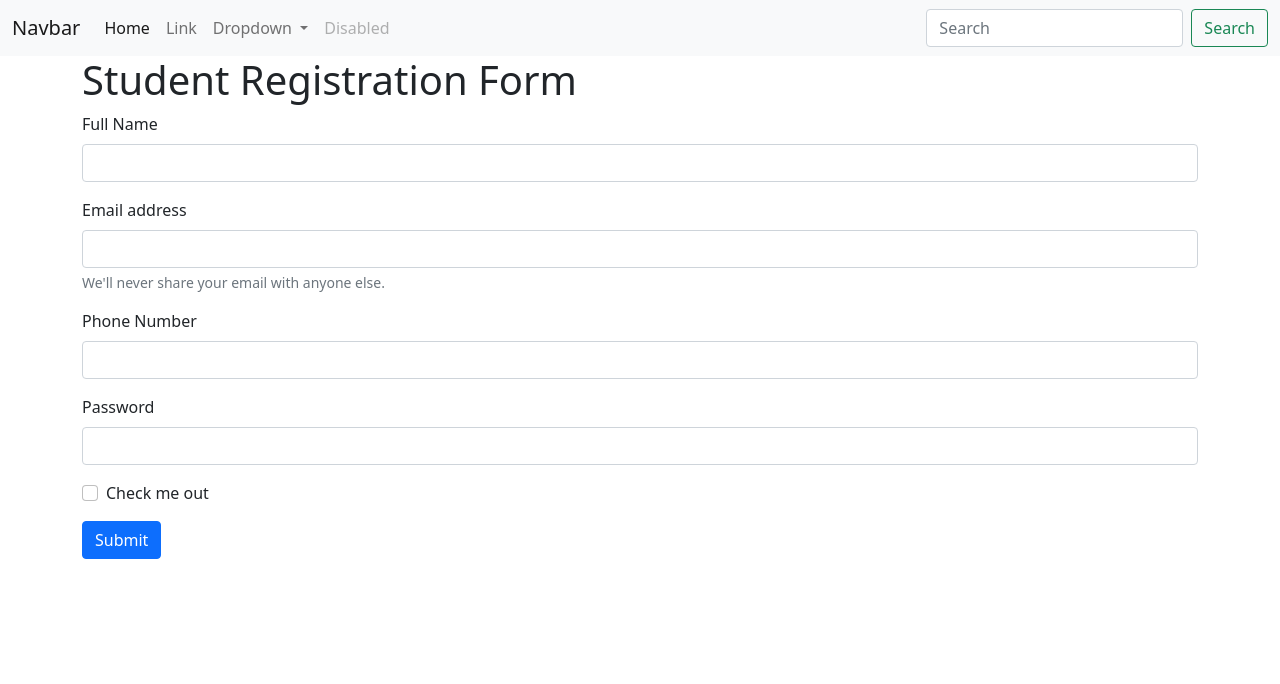
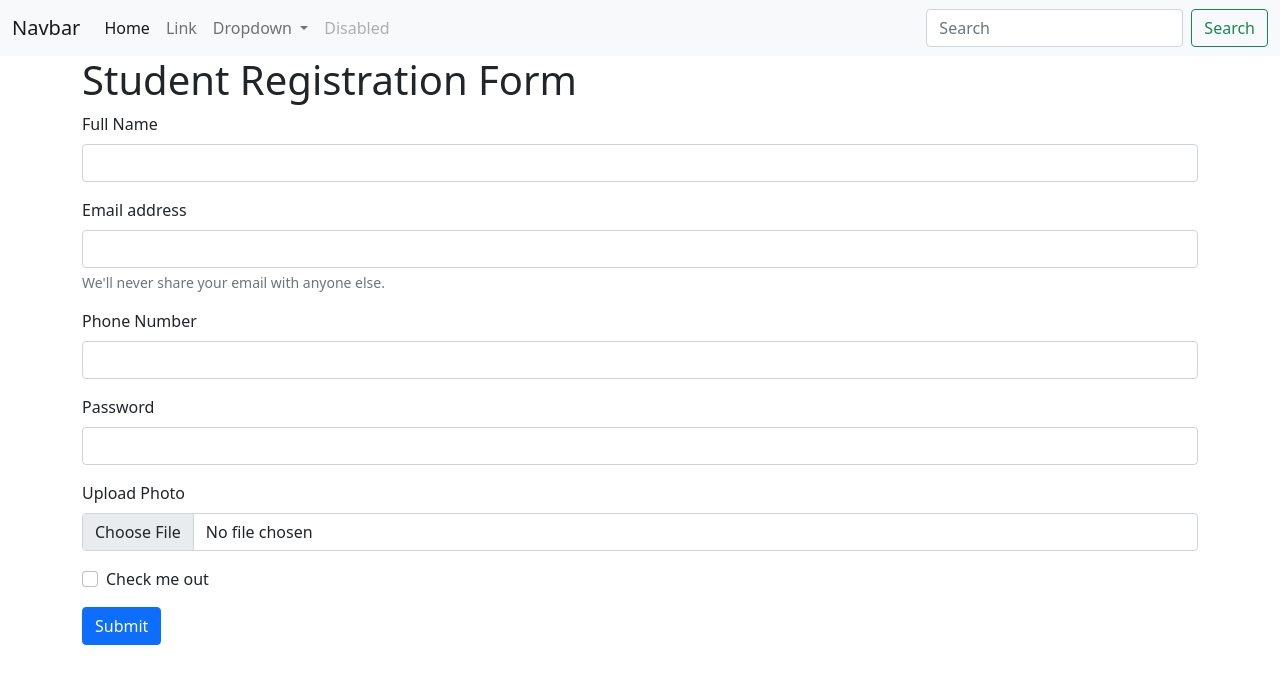
Before and after one commit to RadoanulArifen/My-Practice-Django, a Django app: page /home/ in a window 1280 px wide. Shown: the top 684 px of the page. Run offline with Django 5.2, Linux system fonts and the light colour scheme; some libraries are stand-ins or nearby versions.

Commit message:
Form added inside submodule

```diff
--- a/student/models.py
+++ b/student/models.py
@@ -7,6 +7,7 @@ class Student(models.Model):
     phone = models.CharField(max_length=50)
     password = models.CharField(max_length=150)
     checkbox = models.BooleanField()
+    photo = models.ImageField(upload_to='photos/',default=None,null=True)
 
     def __str__(self):
         return f"{self.name}"
--- a/student/templates/student/index.html
+++ b/student/templates/student/index.html
@@ -58,7 +58,7 @@
 
     <!--Form start-->
 
-    <form class="container" method="post">
+    <form class="container" method="post" enctype="multipart/form-data">
         {% csrf_token %}
         <h1>Student Registration Form</h1>
         <div class="mb-3">
@@ -70,11 +70,12 @@
 
         <div class="mb-3">
             <label for="exampleInputEmail1" class="form-label">Email address</label>
-            <input type="email" class="form-control" id="exampleInputEmail1" aria-describedby="emailHelp" name="email" required>
+            <input type="email" class="form-control" id="exampleInputEmail1" aria-describedby="emailHelp" name="email"
+                required>
             <div id="emailHelp" class="form-text">We'll never share your email with anyone else.</div>
         </div>
 
-         <div class="mb-3">
+        <div class="mb-3">
             <label for="inputPhone" class="form-label">Phone Number</label>
             <input type="tel" class="form-control" id="inputPhone" name="phone" required>
 
@@ -85,6 +86,13 @@
             <label for="exampleInputPassword1" class="form-label">Password</label>
             <input type="password" class="form-control" id="exampleInputPassword1" name="password" required>
         </div>
+
+        <div class="mb-3">
+            <label for="formFile" class="form-label">Upload Photo</label>
+            <input class="form-control" type="file" id="formFile" name="photo" required>
+        </div>
+
+
         <div class="mb-3 form-check">
             <input type="checkbox" class="form-check-input" id="exampleCheck1" name="checkbox">
             <label class="form-check-label" for="exampleCheck1">Check me out</label>
--- a/student/views.py
+++ b/student/views.py
@@ -16,13 +16,14 @@ def home(request):
         phone  = request.POST.get('phone')
         password  = request.POST.get('password')
         checkbox  = request.POST.get('checkbox')
+        photo = request.FILES.get('photo')
 
         if checkbox == 'on':
             checkbox = True
         else:
             checkbox = False
 
-        student = models.Student(name=name , email=email , phone=phone , password=password,checkbox=checkbox) #student class er object create korlam
+        student = models.Student(name=name , email=email , phone=phone , password=password,checkbox=checkbox , photo=photo) #student class er object create korlam
         student.save() #satudent table a record create korlam
         return HttpResponse("Student object created successfully")
 
--- a/university_management/settings.py
+++ b/university_management/settings.py
@@ -121,3 +121,5 @@ STATIC_URL = 'static/'
 # https://docs.djangoproject.com/en/5.2/ref/settings/#default-auto-field
 
 DEFAULT_AUTO_FIELD = 'django.db.models.BigAutoField'
+
+MEDIA_URL = '/media/'
--- a/university_management/urls.py
+++ b/university_management/urls.py
@@ -16,8 +16,11 @@ Including another URLconf
 """
 from django.contrib import admin
 from django.urls import path, include
-
+from django.conf.urls.static import static
+from django.conf import settings
 urlpatterns = [
     path('admin/', admin.site.urls),
     path('', include('student.urls')),
 ]
+
+urlpatterns += static(settings.MEDIA_URL, document_root=settings.MEDIA_ROOT)
```
Also changed, not shown: db.sqlite3, photos/Arifen_3-min_2.jpg (added), student/migrations/0001_initial.py, student/migrations/0002_alter_student_photo.py (added), student/migrations/0003_alter_student_photo.py (added).
